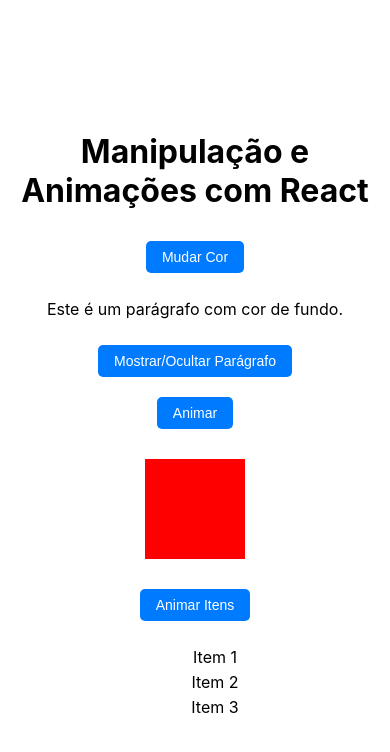
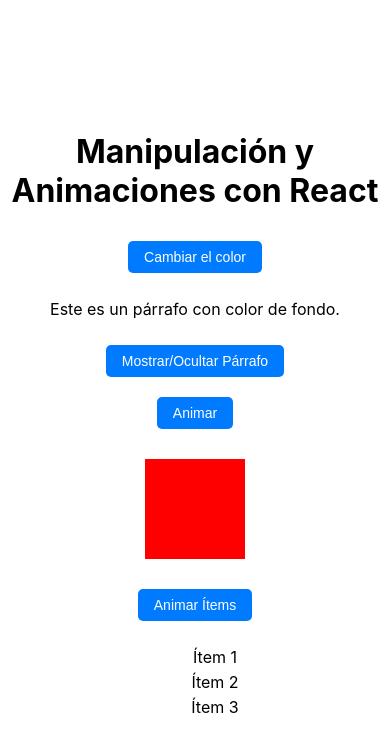
Before and after one commit to Paulo77Dev/Animaciones, a React (Create React App) app: page / in a window 390 px wide. Shown: the top 752 px of the page. Built offline with nearby package versions, Linux system fonts and the light colour scheme; the HTML template or start-up script is replaced by a standard one.

Commit message:
Traduccion de los textos y de los comentarios

```diff
--- a/public/index.html
+++ b/public/index.html
@@ -16,7 +16,7 @@
     <title> Práctico Nro 4</title>
   </head>
   <body>
-    <noscript>You need to enable JavaScript to run this app.</noscript>
+    <noscript>Necesitas habilitar JavaScript para ejecutar esta aplicación.</noscript>
     <div id="root"></div>
 
   </body>
--- a/src/App.js
+++ b/src/App.js
@@ -8,7 +8,7 @@
 const App = () => {
   return (
     <div className="App">
-      <h1>Manipulação e Animações com React</h1>
+      <h1>Manipulación y Animaciones con React</h1>
       <ChangeColorButton />
       <ToggleFadeButton />
       <GSAPAnimation />
--- a/src/components/AnimeJSAnimation.js
+++ b/src/components/AnimeJSAnimation.js
@@ -1,23 +1,23 @@
 import React, { useState } from 'react';
 import anime from 'animejs';
 
-const AnimeJSAnimation = () => {
-  const [items] = useState(['Item 1', 'Item 2', 'Item 3']);
+const AnimaciónAnimeJS = () => {
+  const [items] = useState(['Ítem 1', 'Ítem 2', 'Ítem 3']);
 
-  const animateItems = () => {
+  const animarItems = () => {
     anime({
       targets: '.item',
       translateX: 250,
       opacity: [0, 1],
       duration: 1000,
-      delay: anime.stagger(200),  // Delay de 200ms entre os itens
-      elasticity: 400  // Efeito de rebote
+      delay: anime.stagger(200),  // Retraso de 200ms entre los ítems
+      elasticity: 400  // Efecto de rebote
     });
   };
 
   return (
     <div>
-      <button onClick={animateItems}>Animar Itens</button>
+      <button onClick={animarItems}>Animar Ítems</button>
       <ul>
         {items.map((item, index) => (
           <li key={index} className="item">{item}</li>
@@ -27,4 +27,4 @@
   );
 };
 
-export default AnimeJSAnimation;
+export default AnimaciónAnimeJS;
--- a/src/components/ChangeColorButton.js
+++ b/src/components/ChangeColorButton.js
@@ -5,16 +5,16 @@
   const [color, setColor] = useState('#ffffff');
 
   const changeColor = () => {
-    const newColor = color === '#ffffff' ? '#ff6347' : '#ffffff'; // Alterna entre branco e vermelho
+    const newColor = color === '#ffffff' ? '#ff6347' : '#ffffff'; // Alternar entre blanco y rojo
     setColor(newColor);
-    // Usando jQuery para alterar o estilo do parágrafo
+    // Usando jQuery para cambiar el estilo del párrafo
     $('p').css('background-color', newColor);
   };
 
   return (
     <div>
-      <button onClick={changeColor}>Mudar Cor</button>
-      <p style={{ backgroundColor: color }}>Este é um parágrafo com cor de fundo.</p>
+      <button onClick={changeColor}>Cambiar el color</button>
+      <p style={{ backgroundColor: color }}>Este es un párrafo con color de fondo.</p>
     </div>
   );
 };
--- a/src/components/GSAPAnimation.js
+++ b/src/components/GSAPAnimation.js
@@ -9,16 +9,16 @@
     if (!animate) {
       gsap.to('.box', {
         duration: 2,
-        x: 300,  // Muda a posição X
-        scale: 1.5,  // Aumenta o tamanho
-        backgroundColor: 'blue'  // Muda a cor de fundo
+        x: 300,  // Cambia la posición X
+        scale: 1.5,  // Aumenta el tamaño
+        backgroundColor: 'blue'  // Cambia el color de fondo
       });
     } else {
       gsap.to('.box', {
         duration: 2,
-        x: 0,  // Volta para a posição inicial
-        scale: 1,  // Retorna ao tamanho original
-        backgroundColor: 'red'  // Retorna à cor original
+        x: 0,  // Vuelve a la posición inicial
+        scale: 1,  // Regresa al tamaño original
+        backgroundColor: 'red'  // Vuelve al color original
       });
     }
   };
--- a/src/components/ToggleFadeButton.js
+++ b/src/components/ToggleFadeButton.js
@@ -8,9 +8,9 @@
 
   return (
     <div>
-      <button onClick={toggleVisibility}>Mostrar/Ocultar Parágrafo</button>
+      <button onClick={toggleVisibility}>Mostrar/Ocultar Párrafo</button>
       <p id="toggle-paragraph" style={{ display: 'none' }}>
-        Este parágrafo aparece e desaparece com fade.
+        Este párrafo aparece y desaparece con fade.
       </p>
     </div>
   );
--- a/src/styles/App.css
+++ b/src/styles/App.css
@@ -1,113 +1,113 @@
-/* Aplica estilos gerais na aplicação */
+/* Aplica estilos generales en la aplicación */
 .App {
-  display: flex; /* Usa flexbox para facilitar a centralização */
-  flex-direction: column; /* Alinha elementos em uma coluna */
+  display: flex; /* Usa flexbox para facilitar la centralización */
+  flex-direction: column; /* Alinea los elementos en una columna */
   justify-content: center; /* Centraliza verticalmente */
   align-items: center; /* Centraliza horizontalmente */
-  min-height: 100vh; /* Faz com que a altura mínima ocupe a tela inteira */
+  min-height: 100vh; /* Hace que la altura mínima ocupe toda la pantalla */
   text-align: center;
   padding: 20px;
-  box-sizing: border-box; /* Inclui padding no cálculo do tamanho */
+  box-sizing: border-box; /* Incluye padding en el cálculo del tamaño */
 }
 
-/* Estiliza os botões */
+/* Estiliza los botones */
 button {
-  padding: 10px 20px; /* Adiciona padding mais amplo */
+  padding: 10px 20px; /* Añade padding más amplio */
   margin: 10px;
   font-size: 16px;
   cursor: pointer;
-  border: none; /* Remove a borda padrão */
-  border-radius: 5px; /* Adiciona bordas arredondadas */
-  background-color: #007BFF; /* Cor de fundo azul */
-  color: white; /* Cor do texto */
-  transition: background-color 0.3s ease; /* Transição suave ao passar o mouse */
+  border: none; /* Elimina el borde por defecto */
+  border-radius: 5px; /* Añade bordes redondeados */
+  background-color: #007BFF; /* Color de fondo azul */
+  color: white; /* Color del texto */
+  transition: background-color 0.3s ease; /* Transición suave al pasar el ratón */
 }
 
 button:hover {
-  background-color: #0056b3; /* Cor de fundo mais escura ao passar o mouse */
+  background-color: #0056b3; /* Color de fondo más oscuro al pasar el ratón */
 }
 
-/* Estiliza a caixa com animações */
+/* Estiliza la caja con animaciones */
 .box {
   transition: all 2s ease;
-  max-width: 100%; /* Limita a largura máxima */
-  width: 300px; /* Largura padrão da caixa */
-  margin: 20px auto; /* Centraliza a caixa horizontalmente */
+  max-width: 100%; /* Limita el ancho máximo */
+  width: 300px; /* Ancho estándar de la caja */
+  margin: 20px auto; /* Centraliza la caja horizontalmente */
 }
 
-/* Estiliza itens da lista */
+/* Estiliza los elementos de la lista */
 .item {
   margin: 5px 0;
   font-size: 18px;
-  word-wrap: center; /* Quebra palavras longas */
+  word-wrap: center; /* Rompe palabras largas */
 }
 
-/* Responsividade: ajusta o layout para telas menores */
+/* Responsividad: ajusta el diseño para pantallas más pequeñas */
 @media (max-width: 768px) {
-  .App {/* Aplica estilos gerais na aplicação */
+  .App {/* Aplica estilos generales en la aplicación */
     .App {
-      display: flex; /* Usa flexbox para facilitar a centralização */
-      flex-direction: column; /* Alinha elementos em uma coluna */
+      display: flex; /* Usa flexbox para facilitar la centralización */
+      flex-direction: column; /* Alinea los elementos en una columna */
       justify-content: center; /* Centraliza verticalmente */
       align-items: center; /* Centraliza horizontalmente */
-      min-height: 100vh; /* Faz com que a altura mínima ocupe a tela inteira */
+      min-height: 100vh; /* Hace que la altura mínima ocupe toda la pantalla */
       text-align: center;
       padding: 20px;
-      box-sizing: border-box; /* Inclui padding no cálculo do tamanho */
+      box-sizing: border-box; /* Incluye padding en el cálculo del tamaño */
     }
 
-    /* Estiliza os botões */
+    /* Estiliza los botones */
     button {
-      padding: 10px 20px; /* Adiciona padding mais amplo */
+      padding: 10px 20px; /* Añade padding más amplio */
       margin: 10px;
       font-size: 16px;
       cursor: pointer;
-      border: none; /* Remove a borda padrão */
-      border-radius: 5px; /* Adiciona bordas arredondadas */
-      background-color: #007BFF; /* Cor de fundo azul */
-      color: white; /* Cor do texto */
-      transition: background-color 0.3s ease; /* Transição suave ao passar o mouse */
+      border: none; /* Elimina el borde por defecto */
+      border-radius: 5px; /* Añade bordes redondeados */
+      background-color: #007BFF; /* Color de fondo azul */
+      color: white; /* Color del texto */
+      transition: background-color 0.3s ease; /* Transición suave al pasar el ratón */
     }
 
     button:hover {
-      background-color: #0056b3; /* Cor de fundo mais escura ao passar o mouse */
+      background-color: #0056b3; /* Color de fondo más oscuro al pasar el ratón */
     }
 
-    /* Estiliza a caixa com animações */
+    /* Estiliza la caja con animaciones */
     .box {
       transition: all 2s ease;
-      max-width: 100%; /* Limita a largura máxima */
-      width: 300px; /* Largura padrão da caixa */
-      margin: 20px auto; /* Centraliza a caixa horizontalmente */
+      max-width: 100%; /* Limita el ancho máximo */
+      width: 300px; /* Ancho estándar de la caja */
+      margin: 20px auto; /* Centraliza la caja horizontalmente */
     }
 
-    /* Estiliza itens da lista */
+    /* Estiliza los elementos de la lista */
     .item {
       margin: 5px 0;
       font-size: 18px;
-      text-align: center; /* Centraliza o texto dos itens */
-      width: 100%; /* Garante que os itens ocupem toda a largura disponível */
-      display: flex; /* Usa flexbox para manipular a centralização */
-      justify-content: center; /* Centraliza o conteúdo horizontalmente */
+      text-align: center; /* Centraliza el texto de los elementos */
+      width: 100%; /* Asegura que los elementos ocupen todo el ancho disponible */
+      display: flex; /* Usa flexbox para manipular la centralización */
+      justify-content: center; /* Centraliza el contenido horizontalmente */
     }
 
-    /* Responsividade: ajusta o layout para telas menores */
+    /* Responsividad: ajusta el diseño para pantallas más pequeñas */
     @media (max-width: 768px) {
       .App {
         padding: 10px;
       }
 
       button {
-        font-size: 14px; /* Reduz o tamanho da fonte em telas menores */
-        padding: 8px 16px; /* Ajusta o padding */
+        font-size: 14px; /* Reduce el tamaño de la fuente en pantallas más pequeñas */
+        padding: 8px 16px; /* Ajusta el padding */
       }
 
       .box {
-        width: 100%; /* Faz a caixa ocupar toda a largura disponível */
+        width: 100%; /* Hace que la caja ocupe todo el ancho disponible */
       }
 
       .item {
-        font-size: 16px; /* Reduz o tamanho da fonte em itens da lista */
+        font-size: 16px; /* Reduce el tamaño de la fuente en los elementos de la lista */
       }
     }
 
@@ -115,15 +115,15 @@
   }
 
   button {
-    font-size: 14px; /* Reduz o tamanho da fonte em telas menores */
-    padding: 8px 16px; /* Ajusta o padding */
+    font-size: 14px; /* Reduce el tamaño de la fuente en pantallas más pequeñas */
+    padding: 8px 16px; /* Ajusta el padding */
   }
 
   .box {
-    width: 100%; /* Faz a caixa ocupar toda a largura disponível */
+    width: 100%; /* Hace que la caja ocupe todo el ancho disponible */
   }
 
   .item {
-    font-size: 16px; /* Reduz o tamanho da fonte em itens da lista */
+    font-size: 16px; /* Reduce el tamaño de la fuente en los elementos de la lista */
   }
 }
```
